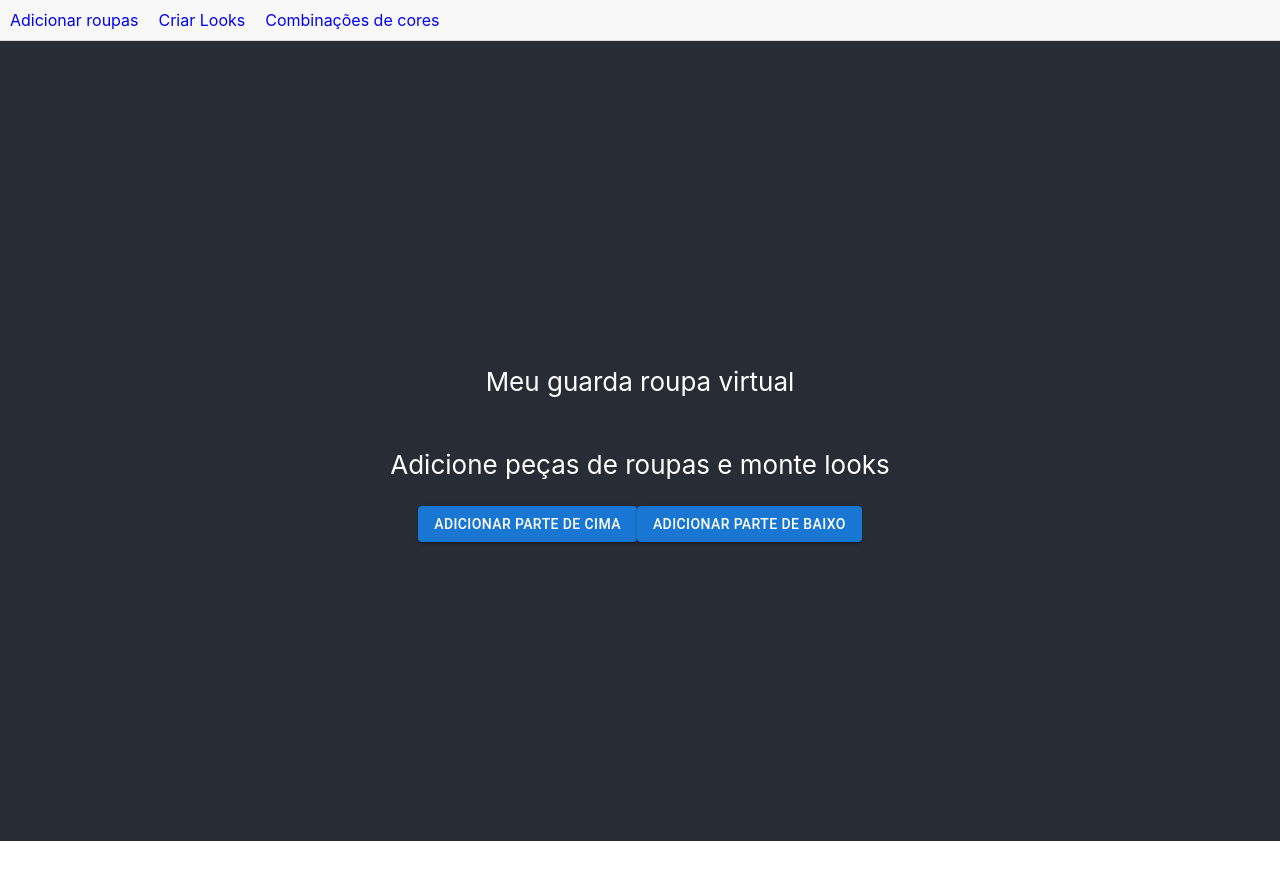
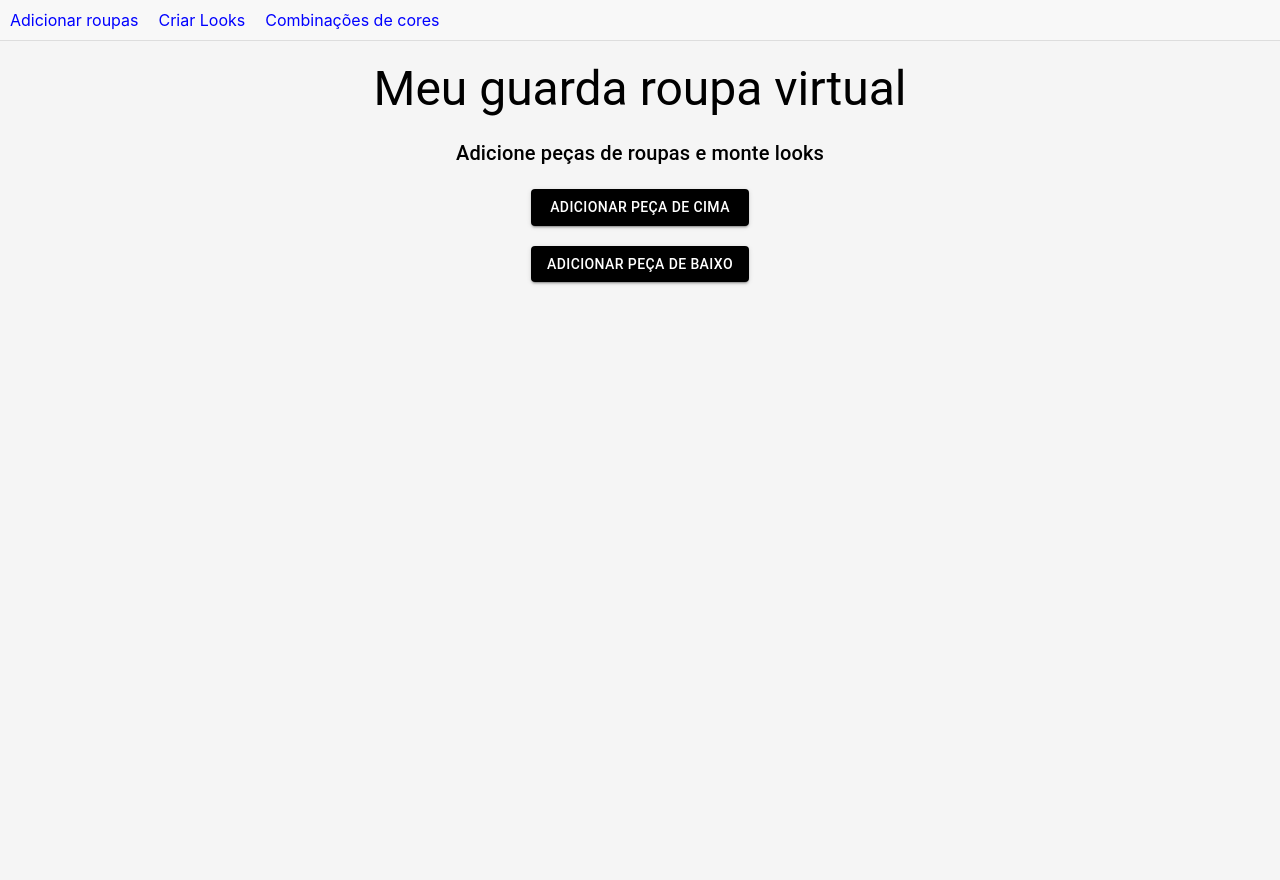
Before and after one commit to pati-rosa/my-closet, a React (Create React App) app: page / in a window 1280 px wide. Before the commit the page ends 841 px from the top, so only its background shows below. Built offline with nearby package versions, Linux system fonts and the light colour scheme.

Commit message:
feat: improve create looks and upload photos

```diff
--- a/src/features/CreateLooks/index.tsx
+++ b/src/features/CreateLooks/index.tsx
@@ -1,13 +1,41 @@
-import React from 'react';
-import ImageGallery from '../../ImageGallery';
+import React, { useEffect, useState } from 'react';
+import { createLooksContainer } from './style';
+import Carousel from '../../components/Carousel';
+import { fetchImages } from '../../firebase';
+import { Typography } from '@mui/material';
 
-const CreateLooks = () => {
+
+const CreateLooks: React.FC = () => {
+  const [topClothes, setTopClothes] = useState<string[]>([]);
+  const [underwear, setUnderwear] = useState<string[]>([]);
+
+  useEffect(() => {
+      const getImages = async () => {
+        const urls: string[] | undefined = await fetchImages('top-clothes');
+        if (urls) {
+          setTopClothes(urls);
+        }
+      };
+
+      getImages();
+    },[]);
+
+  useEffect(() => {
+    const getImages = async () => {
+      const urls: string[] | undefined = await fetchImages('underwear');
+      if (urls) {
+        setUnderwear(urls);
+      }
+    };
+
+    getImages();
+  },[]);
+
   return (
-    <div style={{ justifyContent: 'center', alignItems: 'center', display: 'flex', flexDirection: 'column' }}>
-      <h2>Crie seus looks</h2>
-      <p>crie seus looks passando pelas suas camisetas, calças ou shorts</p>
-      <ImageGallery clothingType='top-clothes'/>
-      <ImageGallery clothingType='underwear'/>
+    <div style={createLooksContainer}>
+      <Typography variant='h6'>Crie seu look passando pelas suas camisetas, calças ou shorts</Typography>
+      <Carousel images={topClothes}/>
+      <Carousel images={underwear}/>
     </div>
   )
 }
--- /dev/null
+++ b/src/features/CreateLooks/style.ts
@@ -0,0 +1,12 @@
+import { CSSProperties } from "react";
+
+const createLooksContainer: CSSProperties = {
+    padding: '20px',
+    display: 'flex',
+    alignItems: 'center',
+    flexDirection: 'column' ,
+    backgroundColor: '#f5f5f5',
+    minHeight: '100vh',
+}
+
+export { createLooksContainer };
--- a/src/features/UploadPhotos/index.tsx
+++ b/src/features/UploadPhotos/index.tsx
@@ -1,29 +1,27 @@
-import { Button } from '@mui/material';
+import { Button, Input, Typography } from '@mui/material';
 import React from 'react';
 import { uploadImage } from '../../firebase';
-import ImageGallery from '../../ImageGallery';
+import { uploadPhotosContainer, typography, addClothesContainer } from './style';
 
 const UploadPhotos = () => {
   return (
-    <div className="App">
-    <header className="App-header">
-      <p>
+    <div style={uploadPhotosContainer}>
+      <Typography variant='h3' style={typography}>
        Meu guarda roupa virtual
-      </p>
-      <p>
+      </Typography>
+      <Typography variant='h6' style={typography}>
        Adicione peças de roupas e monte looks
-      </p>
-      <div className="button-container">
-        <Button variant="contained" component="label" >
-        {"Adicionar parte de cima"}
+      </Typography>
+      <div style={addClothesContainer}>
+        <Button variant="contained" component="label"  style={{backgroundColor: 'black'}}>
+        {"Adicionar peça de cima"}
           <input hidden type="file" onChange={(e) => { if (e.target.files) uploadImage(e.target.files[0], 'top-clothes'); }} id='uploadUpImage'/>
         </Button>
-        <Button variant="contained" component="label" >
-        {"Adicionar parte de baixo"}
+        <Button variant="contained" component="label" style={{backgroundColor: 'black'}}>
+        {"Adicionar peça de baixo"}
         <input hidden type="file" onChange={(e) => { if (e.target.files) uploadImage(e.target.files[0], 'underwear'); }} id='uploadUnderwearImage'/>
         </Button>
       </div>
-    </header>
   </div>
   );
 };
--- /dev/null
+++ b/src/features/UploadPhotos/style.ts
@@ -0,0 +1,22 @@
+import { CSSProperties } from "react";
+
+const uploadPhotosContainer: CSSProperties = {
+    padding: '20px',
+    display: 'flex',
+    flexDirection: 'column',
+    alignItems: 'center',
+    backgroundColor: '#f5f5f5',
+    minHeight: '100vh',
+}
+
+const typography: CSSProperties = {
+    marginBottom: '20px'
+}
+
+const addClothesContainer: CSSProperties = {
+    display: 'flex',
+    flexDirection: 'column',
+    gap: '20px'
+}
+
+export { uploadPhotosContainer, typography, addClothesContainer };
```
